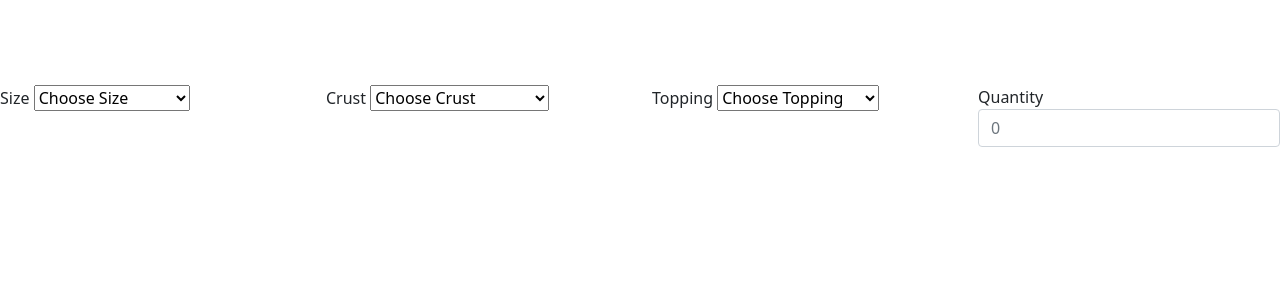
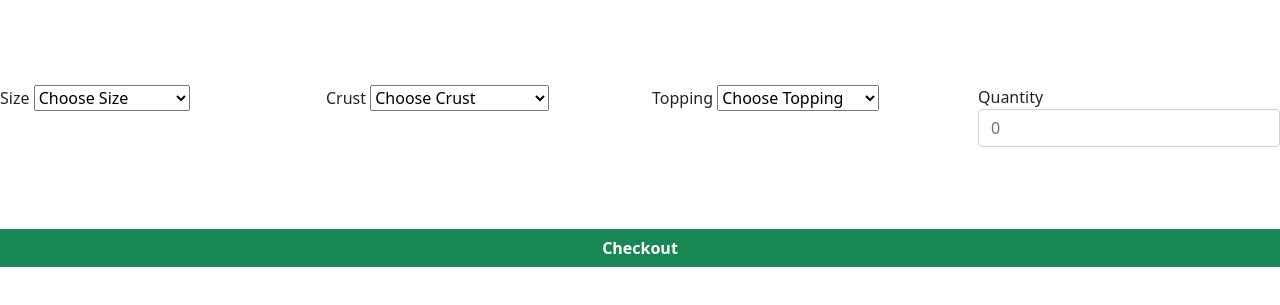
Before and after one commit to Allantoizmughus/Pic-a-Piz, a plain HTML site: page index.html in a window 1280 px wide. Shown: the part 109-414 px from the top of the page. Drawn offline with nearby package versions, Linux system fonts and the light colour scheme.

Commit message:
Add button in the form

```diff
--- a/index.html
+++ b/index.html
@@ -59,11 +59,13 @@
                                 </select>
                     </div>
                     <div class="col-md-3">
-
                         <label for="quantity">Quantity</label>
                         <input class="form-control" type="text" name="pizza" id="quan" placeholder="0" max=""
                             min="0">
                     </div><br><br><br><br><br><br>
+
+                    <button class="btn btn-success mx-auto d-block submit" type="submit" id="submit2"
+                                onclick="getTotalAmount();"><strong>Checkout</strong></button>
                 </div>
             </form>
 
```
